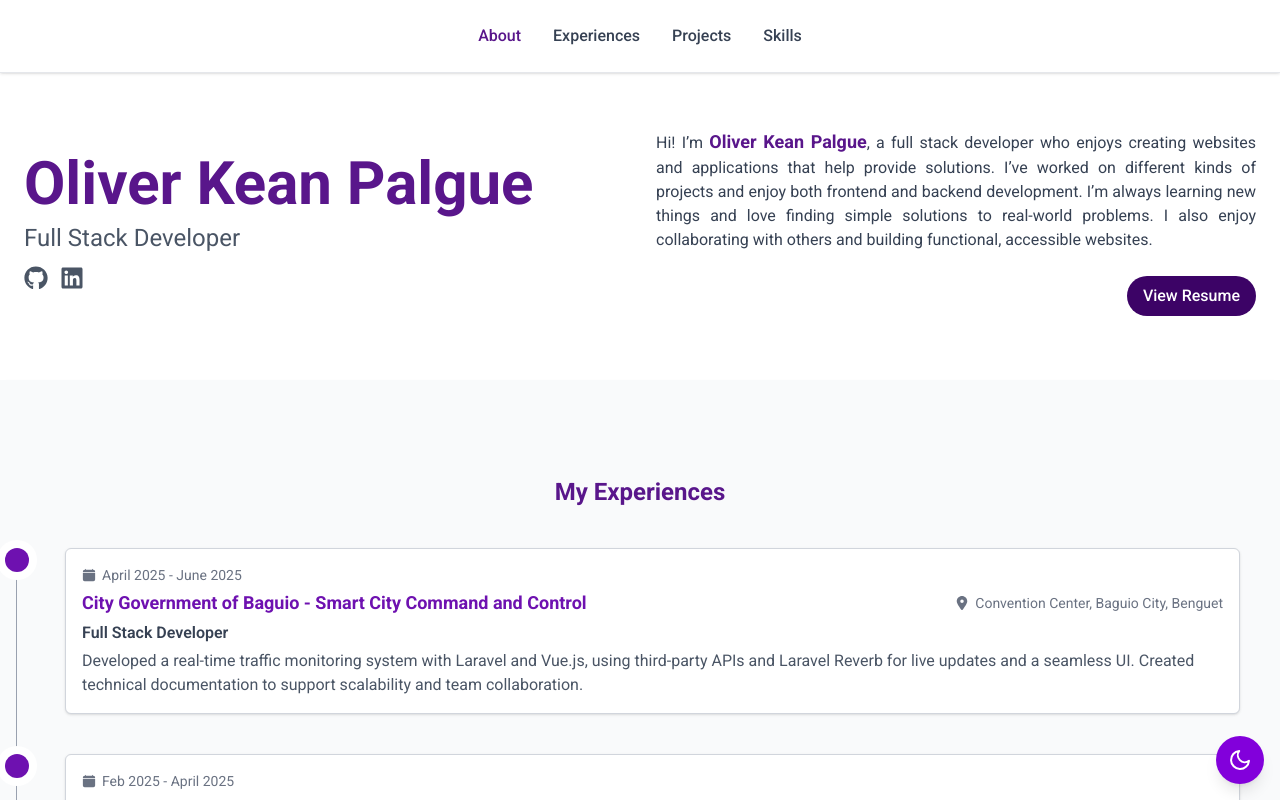
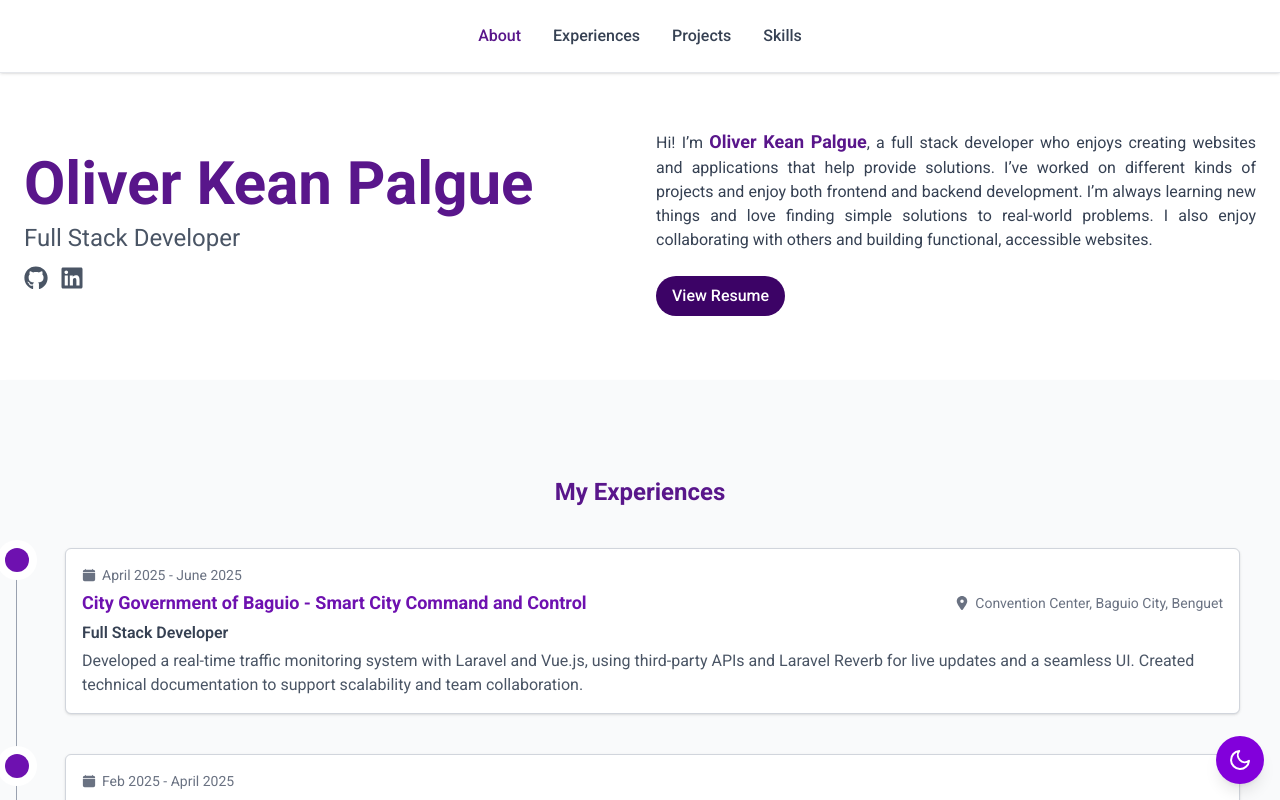
Before and after one commit to oliverkean/portfolio, a React (Vite) app: page / in a window 1280 px wide. Shown: the top 800 px of the page. Built offline with nearby package versions, Linux system fonts and the light colour scheme.

Commit message:
feat: added framer animatoin

```diff
--- a/package.json
+++ b/package.json
@@ -12,6 +12,7 @@
   },
   "dependencies": {
     "@tailwindcss/vite": "^4.1.8",
+    "motion": "^12.20.5",
     "react": "^19.1.0",
     "react-dom": "^19.1.0",
     "react-icons": "^5.5.0",
--- a/src/components/DarkMode.jsx
+++ b/src/components/DarkMode.jsx
@@ -1,4 +1,3 @@
-// components/DarkModeToggleButton.jsx
 import { useEffect, useState } from "react";
 import { FiSun, FiMoon } from "react-icons/fi";
 
--- a/src/constants/skills.js
+++ b/src/constants/skills.js
@@ -25,7 +25,7 @@ const SKILLS = {
   ],
   tools: [
     { name: "Git", icon: FaGitAlt, color: "text-orange-500" },
-    { name: "GitHub", icon: FaGithub, color: "text-gray-800" },
+    { name: "GitHub", icon: FaGithub, color: "text-gray-400" },
     { name: "Node.js", icon: SiNodedotjs, color: "text-green-700" },
     { name: "Composer", icon: SiComposer, color: "text-gray-400" },
     { name: "VS Code", icon: VscVscode, color: "text-blue-500" },
--- a/src/sections/Experience/Experience.jsx
+++ b/src/sections/Experience/Experience.jsx
@@ -1,26 +1,57 @@
+import { motion, useInView } from "framer-motion";
+import { useRef } from "react";
 import EXPERIENCE from "../../constants/experience";
 import { IoCalendarClear } from "react-icons/io5";
 import { FaLocationDot } from "react-icons/fa6";
 
+const animation = {
+  hidden: { opacity: 0, y: 40 },
+  visible: {
+    opacity: 1,
+    y: 0,
+    transition: { duration: 0.6, ease: "easeOut" },
+  },
+};
+
 export default function Experience() {
+  const headerRef = useRef(null);
+  const headerInView = useInView(headerRef, { once: true, margin: "-100px" });
+
   return (
     <section
       id="experiences"
       className="w-full h-full px-4 py-12 pt-20 md:pt-24 bg-gray-50 dark:bg-gray-900 shadow-md"
     >
       <div className="max-w-7xl mx-auto">
-        <div className="text-center mb-10">
+        <motion.div
+          ref={headerRef}
+          initial="hidden"
+          animate={headerInView ? "visible" : "hidden"}
+          variants={animation}
+          className="text-center mb-10"
+        >
           <h1 className="text-2xl font-bold text-purple-900 dark:text-purple-400">
             My Experiences
           </h1>
-        </div>
+        </motion.div>
+
         <div className="flex justify-center">
           <ol className="relative border-s border-gray-400 dark:border-gray-600 w-full px-2 sm:px-6">
             {EXPERIENCE.map(
-              ({ company, date, address, role, description }, index) => (
+              ({ company, date, address, role, description }, index) => {
+                const ref = useRef(null);
+                const inView = useInView(ref, { once: true, margin: "-100px" });
+
+                return (
                   <li className="mb-10 ms-6" key={index}>
                     <span className="absolute flex items-center justify-center w-4 h-4 sm:w-5 sm:h-5 md:w-6 md:h-6 bg-purple-800 dark:bg-purple-500 rounded-full -start-2 sm:-start-2.5 md:-start-3 ring-4 sm:ring-6 md:ring-8 ring-white dark:ring-gray-900"></span>
-                  <div className="border border-gray-300 dark:border-gray-600 p-4 rounded-md bg-white dark:bg-gray-800 shadow-sm">
+                    <motion.div
+                      ref={ref}
+                      initial="hidden"
+                      animate={inView ? "visible" : "hidden"}
+                      variants={animation}
+                      className="border border-gray-300 dark:border-gray-600 p-4 rounded-md bg-white dark:bg-gray-800 shadow-sm"
+                    >
                       <p className="text-gray-500 dark:text-gray-400 text-sm mb-1 flex items-center gap-1.5">
                         <IoCalendarClear />
                         {date}
@@ -42,9 +73,10 @@ export default function Experience() {
                       <p className="text-base text-gray-600 dark:text-gray-300">
                         {description}
                       </p>
-                  </div>
+                    </motion.div>
                   </li>
-              )
+                );
+              }
             )}
           </ol>
         </div>
--- a/src/sections/Home/components/Description.jsx
+++ b/src/sections/Home/components/Description.jsx
@@ -1,9 +1,24 @@
+import { motion } from "framer-motion";
 import resume from '../../../../resume.pdf';
 import LinkButton from '../../../components/LinkButton';
 
+const descVariants = {
+  hidden: { opacity: 0, x: 50 },
+  visible: {
+    opacity: 1,
+    x: 0,
+    transition: { duration: 0.6, delay: 0.4 },
+  },
+};
+
 export default function Description({ name }) {
   return (
-    <div className="w-full md:w-1/2 text-justify">
+    <motion.div
+      className="w-full md:w-1/2 text-justify"
+      variants={descVariants}
+      initial="hidden"
+      animate="visible"
+    >
       <p className="text-gray-700 dark:text-gray-200 mb-6">
         Hi! I’m{" "}
         <span className="text-purple-900 dark:text-purple-400 font-bold text-lg">
@@ -15,9 +30,9 @@ export default function Description({ name }) {
         I’m always learning new things and love finding simple solutions to real-world problems.
         I also enjoy collaborating with others and building functional, accessible websites.
       </p>
-      <div className="flex justify-end">
+      <div className="flex justify-start">
         <LinkButton name="View Resume" link={resume} />
       </div>
-    </div>
+    </motion.div>
   );
 }
--- a/src/sections/Home/components/Introduction.jsx
+++ b/src/sections/Home/components/Introduction.jsx
@@ -1,8 +1,23 @@
+import { motion } from "framer-motion";
 import SocialLinks from "./SocialLinks";
+
+const introVariants = {
+  hidden: { opacity: 0, x: -50 },
+  visible: {
+    opacity: 1,
+    x: 0,
+    transition: { duration: 0.6, delay: 0.2 },
+  },
+};
 
 function Introduction({ name, role }) {
   return (
-    <div className="w-full md:w-1/2">
+    <motion.div
+      className="w-full md:w-1/2"
+      variants={introVariants}
+      initial="hidden"
+      animate="visible"
+    >
       <div>
         <h1 className="text-4xl sm:text-5xl lg:text-6xl text-purple-900 dark:text-purple-400 font-bold mb-2">
           {name}
@@ -12,7 +27,7 @@ function Introduction({ name, role }) {
         </p>
         <SocialLinks />
       </div>
-    </div>
+    </motion.div>
   );
 }
 
--- a/src/sections/Project/Project.jsx
+++ b/src/sections/Project/Project.jsx
@@ -1,16 +1,43 @@
+import { motion, useInView } from "framer-motion";
+import { useRef } from "react";
 import PROJECTS from "../../constants/projects";
 import ProjectCard from "./components/ProjectCards";
 
+const animation = {
+  hidden: { opacity: 0, y: 40 },
+  visible: {
+    opacity: 1,
+    y: 0,
+    transition: { duration: 0.6, ease: "easeOut" },
+  },
+};
+
 export default function Projects() {
+  const headerRef = useRef(null);
+  const headerInView = useInView(headerRef, { once: true, margin: "-100px" });
+
   return (
-    <section id="projects" className="w-full h-full px-4 py-16 pt-20 md:pt-24 bg-gray-50 dark:bg-gray-800 shadow-sm">
+    <section
+      id="projects"
+      className="w-full h-full px-4 py-16 pt-20 md:pt-24 bg-gray-50 dark:bg-gray-800 shadow-sm"
+    >
       <div className="max-w-7xl mx-auto">
-        <div className="text-center mb-10">
-          <h1 className="text-2xl font-bold text-purple-900 dark:text-purple-400">My Projects</h1>
-        </div>
+        <motion.div
+          ref={headerRef}
+          initial="hidden"
+          animate={headerInView ? "visible" : "hidden"}
+          variants={animation}
+          className="text-center mb-10"
+        >
+          <h1 className="text-2xl font-bold text-purple-900 dark:text-purple-400">
+            My Projects
+          </h1>
+        </motion.div>
+
         <div className="flex justify-center">
           <ul className="grid grid-cols-1 sm:grid-cols-2 lg:grid-cols-3 gap-6 w-full">
-            {PROJECTS.map(({ name, date, description, image, technologies, sourceCode}, index) => (
+            {PROJECTS.map(
+              ({ name, date, description, image, technologies, sourceCode }, index) => (
                 <ProjectCard
                   key={index}
                   name={name}
@@ -20,7 +47,8 @@ export default function Projects() {
                   description={description}
                   sourceCode={sourceCode}
                 />
-            ))}
+              )
+            )}
           </ul>
         </div>
       </div>
--- a/src/sections/Project/components/ProjectCards.jsx
+++ b/src/sections/Project/components/ProjectCards.jsx
@@ -1,17 +1,40 @@
-import {
-  FaGithub,
-} from "react-icons/fa";
+import { useRef } from "react";
+import { motion, useInView } from "framer-motion";
+import { FaGithub } from "react-icons/fa";
+
 export default function ProjectCard({ name, image, description, technologies, sourceCode }) {
+  const ref = useRef(null);
+  const inView = useInView(ref, { once: true, margin: "-100px" });
+
+  const cardVariants = {
+    hidden: { opacity: 0, y: 40 },
+    visible: {
+      opacity: 1,
+      y: 0,
+      transition: { duration: 0.6, ease: "easeOut" },
+    },
+  };
+
   return (
-    <li className="bg-white dark:bg-gray-800 rounded-xl shadow-md border border-gray-200 dark:border-gray-600 flex flex-col transition-transform duration-300 hover:scale-105 hover:shadow-lg hover:border-purple-400 dark:hover:border-purple-500">
+    <motion.li
+      ref={ref}
+      initial="hidden"
+      animate={inView ? "visible" : "hidden"}
+      variants={cardVariants}
+      className="bg-white dark:bg-gray-800 rounded-xl shadow-md border border-gray-200 dark:border-gray-600 flex flex-col transition-transform duration-300 hover:scale-105 hover:shadow-lg hover:border-purple-400 dark:hover:border-purple-500"
+    >
       <img
         src={image}
         alt={`${name} project preview`}
         className="w-full h-56 object-cover rounded-t-xl border-b border-gray-200 dark:border-gray-700"
       />
       <div className="p-4 flex flex-col flex-grow">
-        <h3 className="text-lg font-semibold text-purple-800 dark:text-purple-300 mb-2">{name}</h3>
-        <p className="text-sm text-gray-600 dark:text-gray-300 mb-4 flex-grow">{description}</p>
+        <h3 className="text-lg font-semibold text-purple-800 dark:text-purple-300 mb-2">
+          {name}
+        </h3>
+        <p className="text-sm text-gray-600 dark:text-gray-300 mb-4 flex-grow">
+          {description}
+        </p>
         <div className="flex flex-wrap gap-2 mb-4">
           {technologies.map((tech, index) => (
             <span
@@ -29,11 +52,11 @@ export default function ProjectCard({ name, image, description, technologies, so
             rel="noopener noreferrer"
             className="flex items-center justify-center gap-2 mt-auto text-center rounded-md text-sm font-medium text-white dark:bg-purple-600 bg-purple-800 hover:bg-purple-700 px-4 py-2 rounded-lg transition-colors duration-200"
           >
-            <span><FaGithub/></span>
+            <FaGithub />
             View Source Code
           </a>
         )}
       </div>
-    </li>
+    </motion.li>
   );
 }
--- a/src/sections/Skills/components/Header.jsx
+++ b/src/sections/Skills/components/Header.jsx
@@ -1,7 +1,30 @@
+import { useRef } from "react";
+import { motion, useInView } from "framer-motion";
+
 export default function Header({ title }) {
+  const ref = useRef(null);
+  const inView = useInView(ref, { once: true, margin: "-100px" });
+
+  const variants = {
+    hidden: { opacity: 0, y: 20 },
+    visible: {
+      opacity: 1,
+      y: 0,
+      transition: { duration: 0.5, ease: "easeOut" },
+    },
+  };
+
   return (
-    <div className="text-center mb-8">
-      <h1 className="text-2xl font-bold text-purple-900 dark:text-purple-400">{title}</h1>
-    </div>
+    <motion.div
+      ref={ref}
+      initial="hidden"
+      animate={inView ? "visible" : "hidden"}
+      variants={variants}
+      className="text-center mb-8"
+    >
+      <h1 className="text-2xl font-bold text-purple-900 dark:text-purple-400">
+        {title}
+      </h1>
+    </motion.div>
   );
 }
--- a/src/sections/Skills/components/SkillCategory.jsx
+++ b/src/sections/Skills/components/SkillCategory.jsx
@@ -1,16 +1,32 @@
+import { motion } from "framer-motion";
 import SkillItem from "./SkillItem";
 
 export default function SkillCategory({ title, items }) {
+  const containerVariants = {
+    hidden: {},
+    visible: {
+      transition: {
+        staggerChildren: 0.08,
+      },
+    },
+  };
+
   return (
     <div className="mb-12">
       <h2 className="text-xl font-semibold text-gray-800 dark:text-gray-200 mb-4 pl-4 border-l-4 border-purple-500">
         {title}
       </h2>
-      <div className="flex flex-wrap gap-3">
+      <motion.div
+        className="flex flex-wrap gap-3"
+        variants={containerVariants}
+        initial="hidden"
+        whileInView="visible"
+        viewport={{ once: true, margin: "-100px" }}
+      >
         {items.map(({ name, icon: Icon, color }, index) => (
           <SkillItem key={index} name={name} Icon={Icon} color={color} />
         ))}
-      </div>
+      </motion.div>
     </div>
   );
 }
--- a/src/sections/Skills/components/SkillItem.jsx
+++ b/src/sections/Skills/components/SkillItem.jsx
@@ -1,8 +1,29 @@
+import { useRef } from "react";
+import { motion, useInView } from "framer-motion";
+
 export default function SkillItem({ name, Icon, color }) {
+  const ref = useRef(null);
+  const inView = useInView(ref, { once: true, margin: "-50px" });
+
+  const variants = {
+    hidden: { opacity: 0, y: 20 },
+    visible: {
+      opacity: 1,
+      y: 0,
+      transition: { duration: 0.4, ease: "easeOut" },
+    },
+  };
+
   return (
-    <div className="flex items-center gap-2 px-3 py-2 bg-white dark:bg-gray-800 border border-gray-200 dark:border-gray-600 rounded-full shadow-sm hover:shadow-md transition duration-300 ease-in-out text-sm">
+    <motion.div
+      ref={ref}
+      initial="hidden"
+      animate={inView ? "visible" : "hidden"}
+      variants={variants}
+      className="flex items-center gap-2 px-3 py-2 bg-white dark:bg-gray-800 border border-gray-200 dark:border-gray-600 rounded-full shadow-sm hover:shadow-md transition duration-300 ease-in-out text-sm"
+    >
       <Icon className={`text-base ${color}`} />
       <span className="text-gray-700 dark:text-gray-200 font-medium">{name}</span>
-    </div>
+    </motion.div>
   );
 }
```
Also changed, not shown: 1 other file (tests, documents, lock files or other folders). Lines whose indentation alone changed are shown as unchanged.
